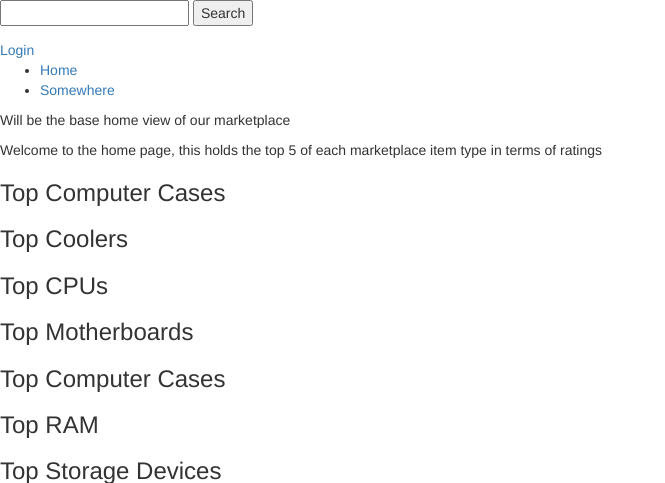
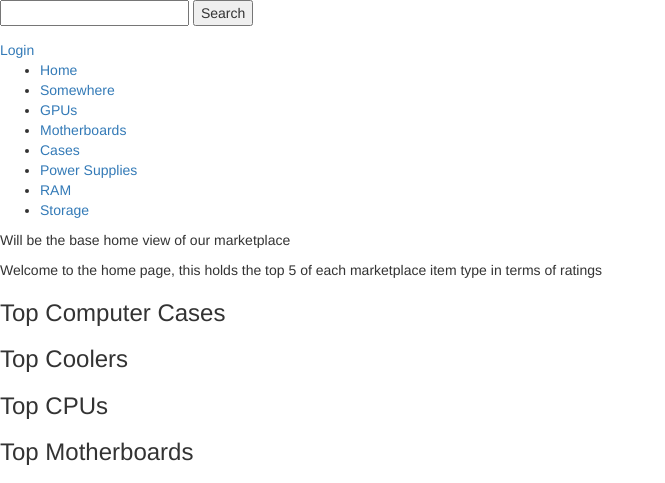
Before and after one commit to uberduckenator/KnowsPicker, a PHP site: page /?url=1 in a window 1280 px wide. Shown: the part 20-503 px from the top of the page, without its empty margins (0-665 px from the left). Run offline with PHP 8.4, Linux system fonts and the light colour scheme; data that the repository does not hold is empty.

Commit message:
added navigation

```diff
--- a/app/views/Home/header.php
+++ b/app/views/Home/header.php
@@ -45,7 +45,13 @@
 </div>
 <div class ="navigation">
 	<ul>
-		<li><a href="Home">Home</a></li>
-		<li><a href="">Somewhere</a></li>
+		<li><a href="/Home">Home</a></li>
+		<li><a href="/Home/cpu">Somewhere</a></li>
+		<li><a href="/Home/gpu">GPUs</a></li>
+		<li><a href="/Home/motherboard">Motherboards</a></li>
+		<li><a href="/Home/case">Cases</a></li>
+		<li><a href="/Home/psu">Power Supplies</a></li>
+		<li><a href="/Home/ram">RAM</a></li>
+		<li><a href="/Home/storage">Storage</a></li>
 	</ul>
 </div>
```
